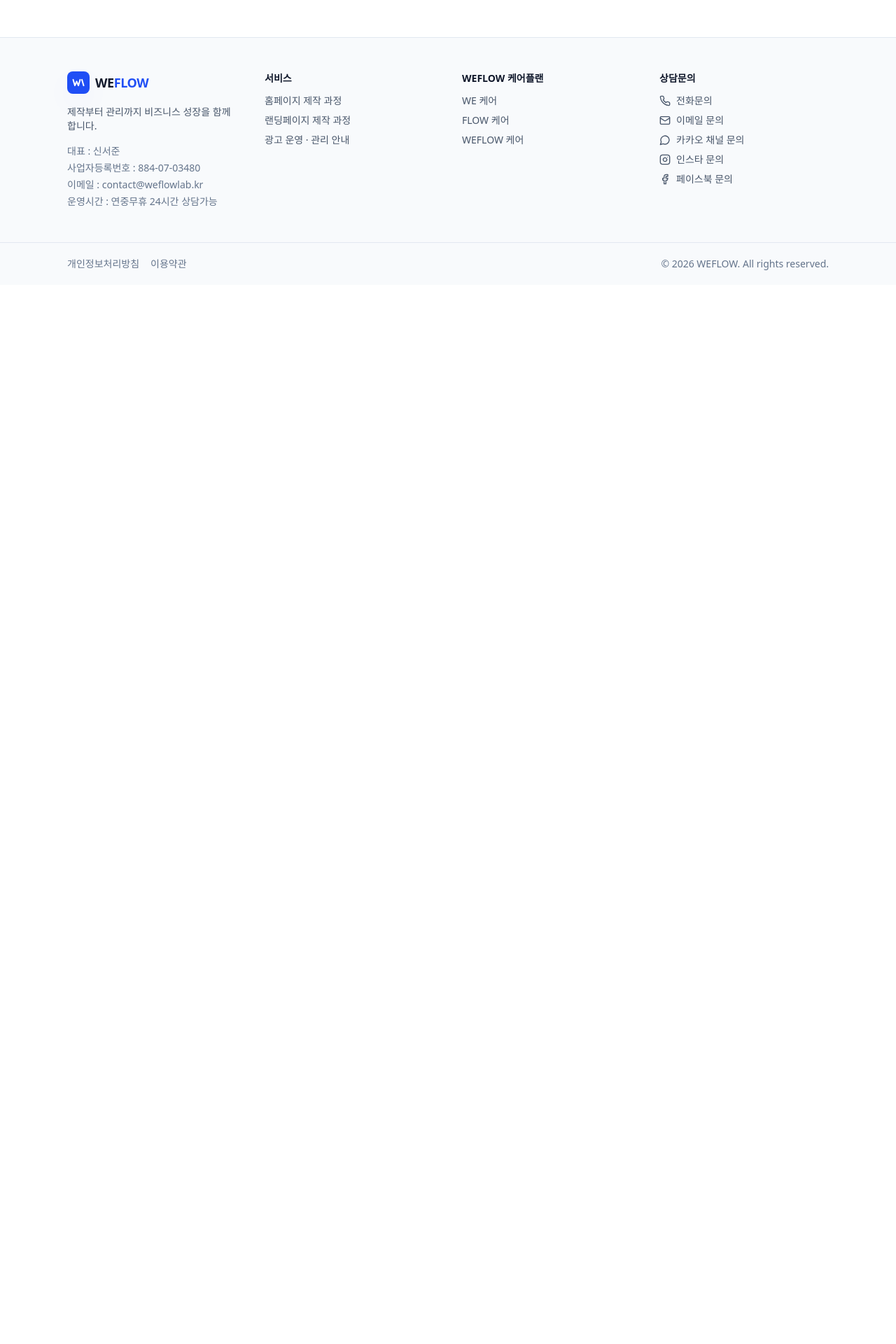
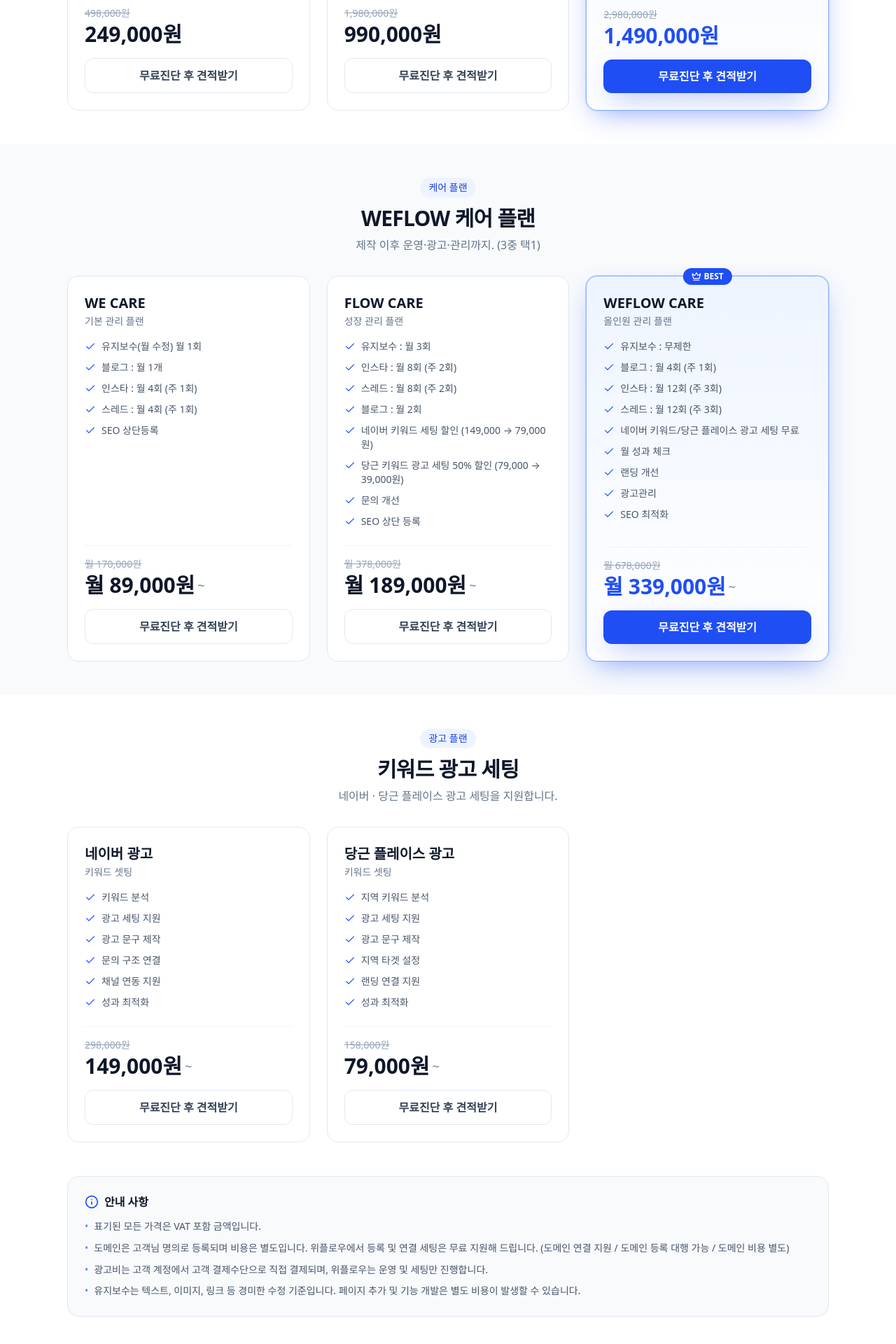
Before and after one commit to zaewc/weflow, a Next.js app: page /pricing in a window 1280 px wide. Before the commit this address had no page. Shown: the part 812-2732 px from the top of the page at 70% size. Before the commit the page ends 1291 px from the top, so only its background shows below. Built offline with nearby package versions, Linux system fonts and the light colour scheme; a web font is replaced by a local one.

Commit message:
feat(app): add pricing page

```diff
--- /dev/null
+++ b/src/app/pricing/page.tsx
@@ -0,0 +1,107 @@
+import type { Metadata } from "next";
+import { Info } from "lucide-react";
+import PlanCardView from "@/components/PlanCard";
+import {
+  PRODUCTION_PLANS,
+  CARE_PLANS,
+  AD_PLANS,
+  PRICING_NOTES,
+} from "@/lib/pricing";
+
+export const metadata: Metadata = {
+  title: "제작플랜 & 가격안내 | WEFLOW",
+  description:
+    "랜딩페이지·홈페이지 제작 플랜과 WE/FLOW/WEFLOW 케어 플랜, 네이버·당근 광고 플랜 가격을 안내합니다.",
+};
+
+function PlanGroup({
+  id,
+  eyebrow,
+  title,
+  desc,
+  plans,
+}: {
+  id: string;
+  eyebrow: string;
+  title: string;
+  desc: string;
+  plans: typeof PRODUCTION_PLANS;
+}) {
+  return (
+    <section id={id} className="scroll-mt-20 py-12">
+      <div className="container-w">
+        <div className="mb-8 text-center">
+          <span className="chip">{eyebrow}</span>
+          <h2 className="section-title mt-3">{title}</h2>
+          <p className="mt-2 text-slate-500">{desc}</p>
+        </div>
+        <div className="grid items-stretch gap-6 md:grid-cols-2 lg:grid-cols-3">
+          {plans.map((plan) => (
+            <PlanCardView key={plan.name} plan={plan} />
+          ))}
+        </div>
+      </div>
+    </section>
+  );
+}
+
+export default function PricingPage() {
+  return (
+    <>
+      <section className="bg-gradient-to-b from-brand-50 to-white py-16">
+        <div className="container-w text-center">
+          <span className="chip">PRICE</span>
+          <h1 className="mt-3 text-3xl font-extrabold tracking-tight text-slate-900 sm:text-4xl">
+            제작플랜 & 가격안내
+          </h1>
+          <p className="mt-3 text-slate-600">
+            필요한 기능만 구성한 합리적인 가격. 지금은 파격 세일가로 진행됩니다.
+          </p>
+        </div>
+      </section>
+
+      <PlanGroup
+        id="production"
+        eyebrow="제작 플랜"
+        title="홈페이지 · 랜딩페이지 제작"
+        desc="원하는 플랜을 선택하세요. (3중 택1)"
+        plans={PRODUCTION_PLANS}
+      />
+
+      <div className="bg-slate-50">
+        <PlanGroup
+          id="care"
+          eyebrow="케어 플랜"
+          title="WEFLOW 케어 플랜"
+          desc="제작 이후 운영·광고·관리까지. (3중 택1)"
+          plans={CARE_PLANS}
+        />
+      </div>
+
+      <PlanGroup
+        id="ad"
+        eyebrow="광고 플랜"
+        title="키워드 광고 세팅"
+        desc="네이버 · 당근 플레이스 광고 세팅을 지원합니다."
+        plans={AD_PLANS}
+      />
+
+      {/* 안내 사항 */}
+      <section className="container-w pb-20">
+        <div className="rounded-2xl border border-slate-200 bg-slate-50 p-6">
+          <h3 className="mb-3 flex items-center gap-2 font-bold text-slate-900">
+            <Info className="h-5 w-5 text-brand-600" /> 안내 사항
+          </h3>
+          <ul className="space-y-2 text-sm leading-relaxed text-slate-600">
+            {PRICING_NOTES.map((note, i) => (
+              <li key={i} className="flex gap-2">
+                <span className="text-brand-400">•</span>
+                <span>{note}</span>
+              </li>
+            ))}
+          </ul>
+        </div>
+      </section>
+    </>
+  );
+}
```
